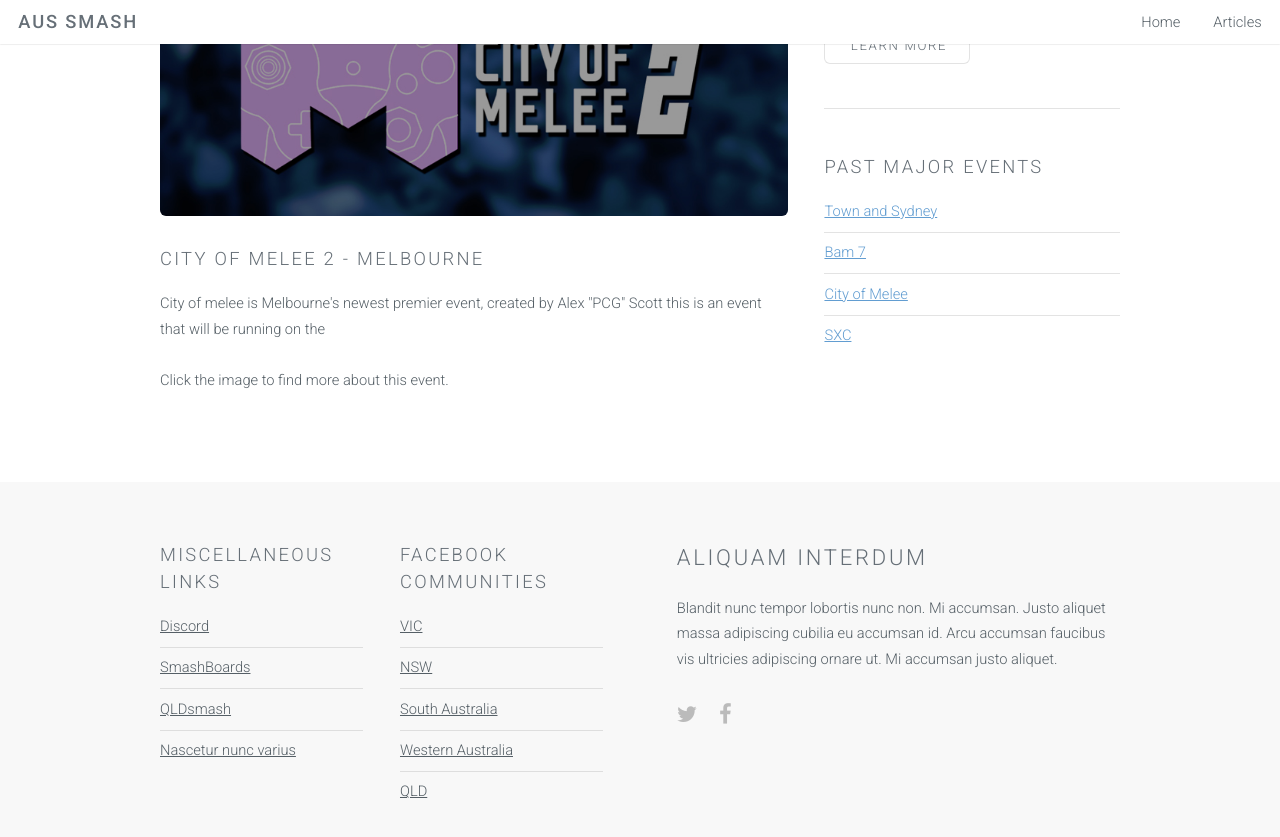
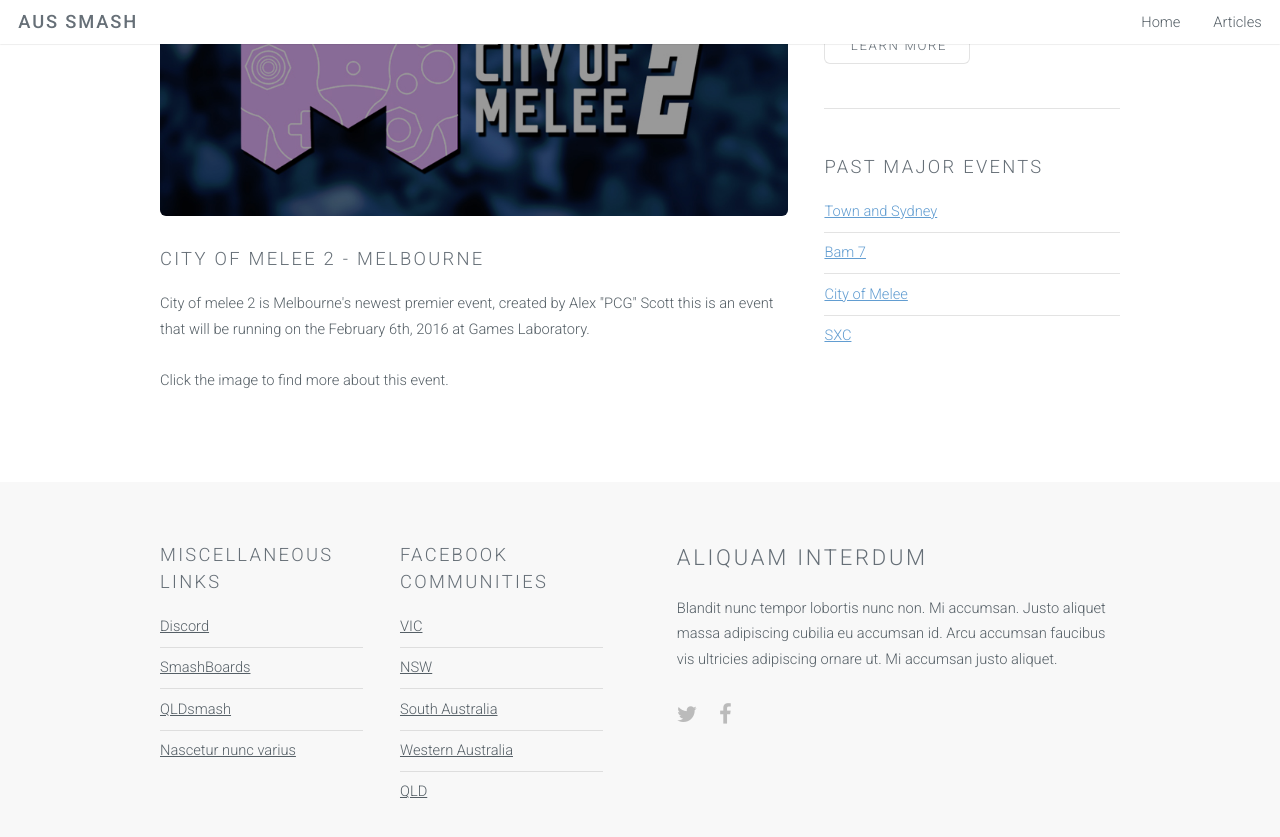
Before and after one commit to Jofzar/Jofzar.github.io, a Jekyll site: the page index.html, which Jekyll copies as it is, in a window 1280 px wide and 900 px high, scrolled down 1993 px. Shown: the top 837 px of the window. Built offline with Jekyll 4.4.1, drawn with Linux system fonts in a browser that asks for light colours.

Commit message:
hopefully finally done.

```diff
--- a/index.html
+++ b/index.html
@@ -49,7 +49,7 @@
 					<div class="row">
 						<div class="4u">
 							<section class="special box">
-								<i class="icon fa-wifi major"></i>
+								<i class="icon fa-wifi major" href="#two"></i>
 								<h3>Online Communities</h3>
 								<p>Join Discord and Facebook to interact with with other players and learn more about the local scenes around you. Play other games, enjoy online tournaments and other online interactions.</p>
 							</section>
@@ -93,11 +93,11 @@
 						</div>
 						<div class="6u">
 							<section class="special">
-								<a href="#" class="image fit"><img src="images/Facebook.jpg" alt="" /></a>
+								<a href="#footer" class="image fit"><img src="images/Facebook.jpg" alt="" /></a>
 								<h3>Facebook</h3>
 								<p>Everyone knows what Facebook is, each state has a large community on Facebook which is where the events are organised and posted. Head down to the bottom to find your states one. </p>
 								<ul class="actions">
-									<li><a href="#6u" class="button alt">Open Facebook</a></li>
+									<li><a href="#footer" class="button alt">Open Facebook</a></li>
 								</ul>
 							</section>
 						</div>
@@ -114,7 +114,7 @@
 								<h2>Notable Events and Competitions</h2>
 								<a href="https://smash.gg/tournament/city-of-melee-2" class="image fit"><img src="images/Article.jpg" alt="" /></a>
 								<H3>City of melee 2 - Melbourne</h3>
-								<p>City of melee is Melbourne's newest premier event, created by Alex "PCG" Scott this is an event that will be running on the
+								<p>City of melee 2 is Melbourne's newest premier event, created by Alex "PCG" Scott this is an event that will be running on the February 6th, 2016 at Games Laboratory.
 									<br>
 									<br>
 								Click the image to find more about this event. </p>
@@ -125,7 +125,7 @@
 								<h3>Previous articles</h3>
 								<p>Read more about articles written about the scene and events here.</p>
 								<ul class="actions">
-									<li><a href="#" class="button alt">Learn More</a></li>
+									<li><a href="blog.html" class="button alt">Learn More</a></li>
 								</ul>
 							</section>
 							<hr />
```
